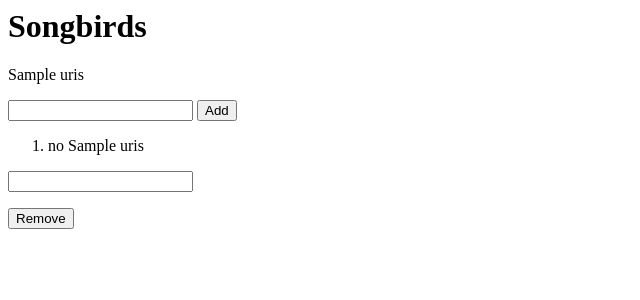
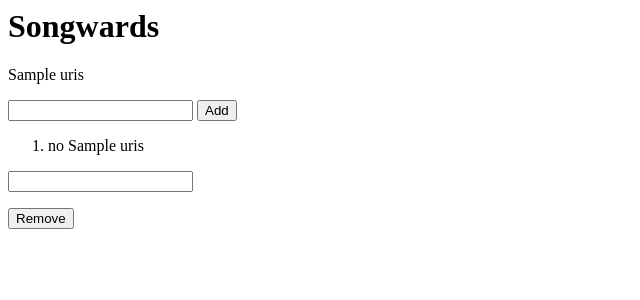
Before and after one commit to benjaminmadisen/songwards, a Flask app: template templates/index.html in a window 1280 px wide. Shown: the top 300 px of the page, without its empty margins (0-640 px from the left). Run offline with Flask 2, Linux system fonts and the light colour scheme; the template is opened without the code that fills it: most values are stand-ins (such as "Sample title", 1, 10 or a date in 2020).

Commit message:
Change name

```diff
--- a/main.py
+++ b/main.py
@@ -8,27 +8,27 @@ app.secret_key = os.urandom(50)
 @app.route('/')
 def root():
     uris = ""
-    if 'songbird_recent' in session:
-        if time()-int(session['songbird_recent']) < 3600:
-            if 'songbird_uris' in session:
-                uris = session['songbird_uris']
-    session['songbird_recent'] = time()
+    if 'songwards_recent' in session:
+        if time()-int(session['songwards_recent']) < 3600:
+            if 'songwards_uris' in session:
+                uris = session['songwards_uris']
+    session['songwards_recent'] = time()
     return render_template('index.html', uris=uris)
 
 @app.route('/add_uri', methods=['POST'])
 def add_uri():
-    if 'songbird_uris' not in session:
-        session['songbird_uris'] = request.form['uri']+","
-    elif request.form['uri'] not in session['songbird_uris']:
-        session['songbird_uris'] += request.form['uri']+","
+    if 'songwards_uris' not in session:
+        session['songwards_uris'] = request.form['uri']+","
+    elif request.form['uri'] not in session['songwards_uris']:
+        session['songwards_uris'] += request.form['uri']+","
     return redirect(url_for('root'))
 
 
 @app.route('/remove_uri', methods=['POST'])
 def remove_uri():
-    if 'songbird_uris' in session:
-        if request.form['uri'] in session['songbird_uris']:
-            session['songbird_uris'] = session['songbird_uris'].replace(request.form['uri']+",","")
+    if 'songwards_uris' in session:
+        if request.form['uri'] in session['songwards_uris']:
+            session['songwards_uris'] = session['songwards_uris'].replace(request.form['uri']+",","")
     return redirect(url_for('root'))
 
 if __name__ == '__main__':
--- a/templates/index.html
+++ b/templates/index.html
@@ -1,11 +1,11 @@
 <html>
 <head>
-  <title>Songbirds</title>
+  <title>Songwards</title>
   <link type="text/css" rel="stylesheet" href="{{ url_for('static', filename='style.css') }}">
 </head>
 <body>
 
-  <h1>Songbirds</h1>
+  <h1>Songwards</h1>
 
   <p id="uris"> {{ uris }} </p>
 
```
